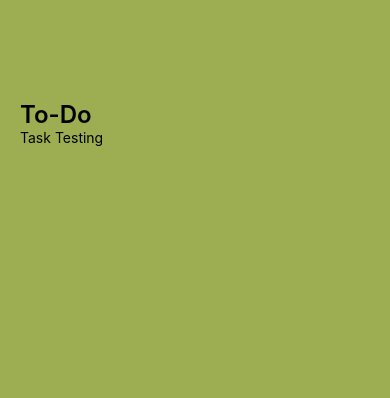
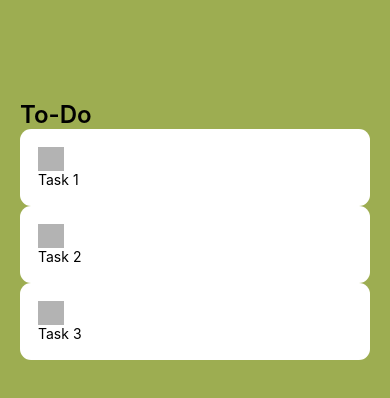
Before and after one commit to hughesmarissa/List-ToDo, a React Native app: screen / in a window 390 px wide. Shown: the top 398 px of the page. Built offline with nearby package versions, Linux system fonts and the light colour scheme.

Commit message:
Add props and structure to Task.js

```diff
--- a/App.js
+++ b/App.js
@@ -10,7 +10,9 @@
           <Text style={styles.section}>To-Do</Text>
           <View style={styles.items}>
               {/* tasks */}
-              <Task />
+              <Task text={"Task 1"} />
+              <Task text={"Task 2"} />
+              <Task text={"Task 3"} />
           </View>
       </View>
     </View>
--- a/Components/Task.js
+++ b/Components/Task.js
@@ -1,17 +1,46 @@
 import React from 'react';
-import { View, Text, StyleSheet } from 'react-native';
+import { View, Text, StyleSheet, TouchableOpacity } from 'react-native';
 
-const Task = () => {
+const Task = (props) => {
+
     return (
-        <View>
-            {/* tasks goes here */}
-            <Text>Task Testing</Text>
+        <View style={styles.item}>
+
+            <View style={styles.leftItem}>
+                <TouchableOpacity style={styles.square}></TouchableOpacity>
+                    {/* tasks goes here */}
+                    <Text style={styles.itemText}>{props.text}</Text>
+
+            </View>
+            <View style={styles.circle}></View>
+
         </View>
     )
 }
 
 const styles = StyleSheet.create({
+    item: {
+        backgroundColor: 'white',
+        padding: 18,
+        borderRadius: 11,
 
+    },
+    leftItem: {
+
+    },
+    square: {
+        width: 26,
+        height: 24,
+        backgroundColor: 'gray',
+        opacity: .6,
+
+    },
+    itemText: {
+
+    },
+    circle: {
+
+    },
 });
 
 export default Task;
```
